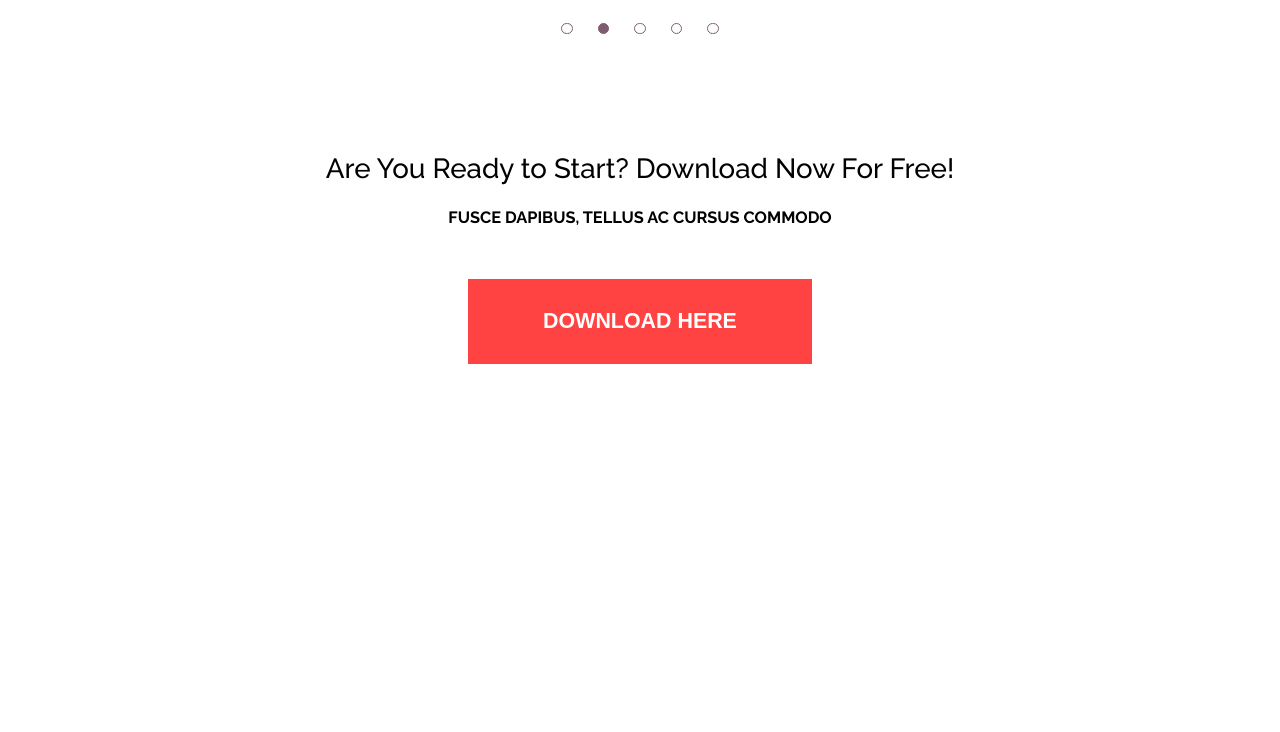
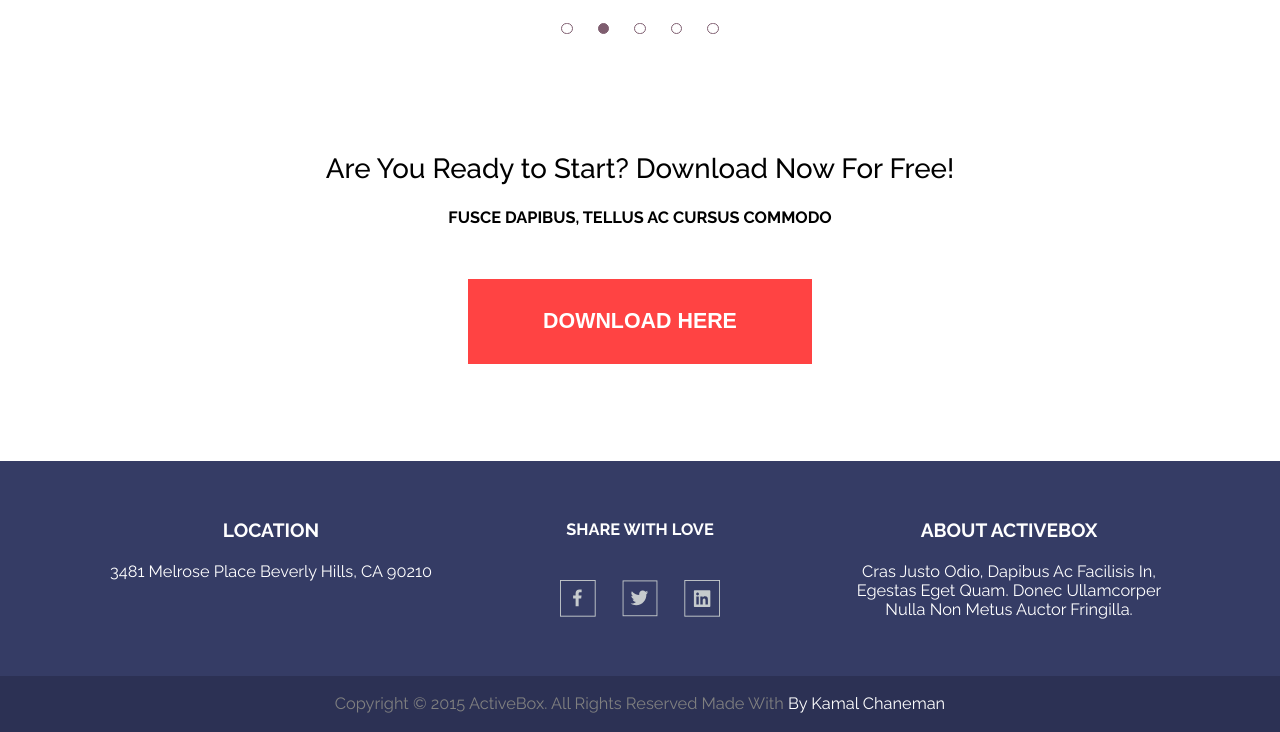
Before and after one commit to radionovroma/actibebox-radionov, a website built with Parcel: page index.html in a window 1280 px wide. Shown: the part 3349-4081 px from the top of the page. Before the commit the page ends 3810 px from the top, so only its background shows below. Built offline with nearby package versions, Linux system fonts and the light colour scheme; a web font is replaced by a local one.

Commit message:
Added footer block

```diff
--- a/index.html
+++ b/index.html
@@ -1,6 +1,7 @@
 <!DOCTYPE html>
 <html lang="en">
 <head>
+
   <meta charset="UTF-8">
   <meta http-equiv="X-UA-Compatible" content="IE=edge">
   <meta name="viewport" content="width=device-width, initial-scale=1.0">
@@ -10,6 +11,7 @@
   <link href="https://fonts.googleapis.com/css2?family=Cardo:ital@1&family=Raleway:wght@400;500;700;900&display=swap"     rel="stylesheet">
   <link href="./src/sass/style.scss" rel="stylesheet">
   <title>Activebox</title>
+
 </head>
 
 <body>
@@ -440,8 +442,59 @@
 
   </main>
 
-  <footer>
-
+  <footer class="footer-block">
+    <div class="footer-block__wrap footer container">
+      <div class="footer__location location">
+        <h3 class="location__title">
+          Location
+        </h3>
+        <p class="location__text">
+          3481 Melrose Place Beverly Hills, CA 90210
+        </p>
+      </div>
+      <div class="footer__social social">
+        <h3 class="social__title">
+          Share with Love
+        </h3>
+        <nav class="social__nav social-nav">
+          <ul class="social-nav__list social-list">
+            <li class="social-list__item list-item">
+              <a href="https://www.facebook.com/" aria-label="Facebook" class="list-item__link footer-link">
+                <img src="./src/img/facebook_icon.svg" alt="Facebok icon" class="footer-link__img">
+              </a>
+            </li>
+            <li class="social-list__item list-item">
+              <a href="https://twitter.com/" aria-label="Twitter" class="list-item__link footer-link">
+                <img src="./src/img/twitter_icon.svg" alt="Twitter icon" class="footer-link__img">
+              </a>
+            </li>
+            <li class="social-list__item list-item">
+              <a href="https://www.linkedin.com/" aria-label="Linkedin" class="list-item__link footer-link">
+                <img src="./src/img/linkedin_icon.svg" alt="Linkedin icon" class="footer-link__img">
+              </a>
+            </li>
+          </ul>
+        </nav>
+      </div>
+      <div class="footer__info footer-info">
+        <h3 class="footer-info__title">
+          About ActiveBox
+        </h3>
+        <p class="footer-info__text">
+          Cras justo odio, dapibus ac facilisis in, egestas eget quam. Donec ullamcorper nulla non metus auctor fringilla.
+        </p>
+      </div>
+    </div>
+    <div class="footer-block__copyright footer-copiright">
+      <div class="footer-copiright__wrap copiright container">
+        <p class="copiright__text">
+          Copyright © 2015 ActiveBox. All Rights Reserved Made with
+          <span>
+            by Kamal Chaneman
+          </span>
+        </p>
+      </div>
+    </div>
   </footer>
 
   <script src="https://cdn.jsdelivr.net/npm/swiper@8/swiper-bundle.min.js"></script>
--- /dev/null
+++ b/src/sass/blocks/footer-block.scss
@@ -0,0 +1,143 @@
+.footer-block{
+	padding-top: 35px;
+	color: #FFFFFF;
+	background: #353C65;
+
+	&__copyright{
+		padding: 30px 0;
+		margin-top: 35px;
+		background: #2C3154;
+	}
+}
+
+.location{
+	&__title{
+		font-weight: 700;
+		text-transform: uppercase;
+	}
+
+	&__text{
+		margin-top: 35px;
+		text-transform: capitalize;
+	}
+}
+
+.social{
+	margin-top: 69px;
+
+	&__title{
+		font-weight: 700;
+		text-transform: uppercase;
+	}
+
+	&__nav{
+		margin-top: 37px;
+	}
+
+	&-list{
+		display: flex;
+		flex-direction: row;
+		justify-content: center;
+		gap: 17px;
+	}
+}
+
+.footer-link{
+	display: flex;
+	width: 33px;
+	height: 33px;
+
+	&__img{
+		width: 100%;
+		height: 100%;
+	}
+}
+
+.footer-info{
+	margin-top: 59px;
+
+	&__title{
+		font-weight: 700;
+		text-transform: uppercase;
+	}
+
+	&__text{
+		margin-top: 39px;
+		text-transform: capitalize;
+	}
+}
+
+.copiright__text{
+	text-transform: capitalize;
+	color: #808080;
+
+	& span{
+		color: #FFFFFF;
+	}
+}
+
+@media (min-width: 1024px) {
+	.footer-block{
+		padding-top: elSize(47, 71, 1024, 1510);
+
+		&__wrap{
+			display: flex;
+			justify-content: space-between;
+		}
+
+		&__copyright{
+			padding: elSize(14, 24, 1024, 1510);
+			margin-top: elSize(41, 71, 1024, 1510);
+		}
+	}
+
+	.location{
+		min-width: elWidth(315, 370, 1024, 1510);
+		font-size: elSize(14, 18, 1024, 1510);
+		line-height: elSize(16, 21, 1024, 1510);
+
+		&__text{
+			margin-top: elSize(18, 29, 1024, 1510);
+		}
+	}
+
+	.social{
+		min-width: elWidth(315, 370, 1024, 1510);
+		margin-top: 0;
+
+		&__title{
+			font-size: elSize(14, 18, 1024, 1510);
+			line-height: elSize(16, 21, 1024, 1510);
+		}
+
+		&__nav{
+			margin-top: elSize(32, 49, 1024, 1510);
+		}
+
+		&-list{
+			gap: elSize(23, 27, 1024, 1510)
+		}
+	}
+
+	.footer-link{
+		width: elWidth(33, 39, 1024, 1510);
+		height: elWidth(33, 39, 1024, 1510);
+	}
+
+	.footer-info{
+		max-width: elWidth(315, 370, 1024, 1510);
+		margin-top: 0;
+		font-size: elSize(14, 18, 1024, 1510);
+		line-height: elSize(16, 21, 1024, 1510);
+
+		&__text{
+			margin-top: elSize(18, 29, 1024, 1510);
+		}
+	}
+
+	.copiright__text{
+		min-width: elWidth(315, 370, 1024, 1510);
+		font-size: elSize(14, 18, 1024, 1510);
+		line-height: elSize(16, 21, 1024, 1510);
+	}
+}
--- a/src/sass/style.scss
+++ b/src/sass/style.scss
@@ -7,3 +7,4 @@
 @import "./blocks/team-block.scss";
 @import "./blocks/advice-block.scss";
 @import "./blocks/download-block.scss";
+@import "./blocks/footer-block.scss";
```
